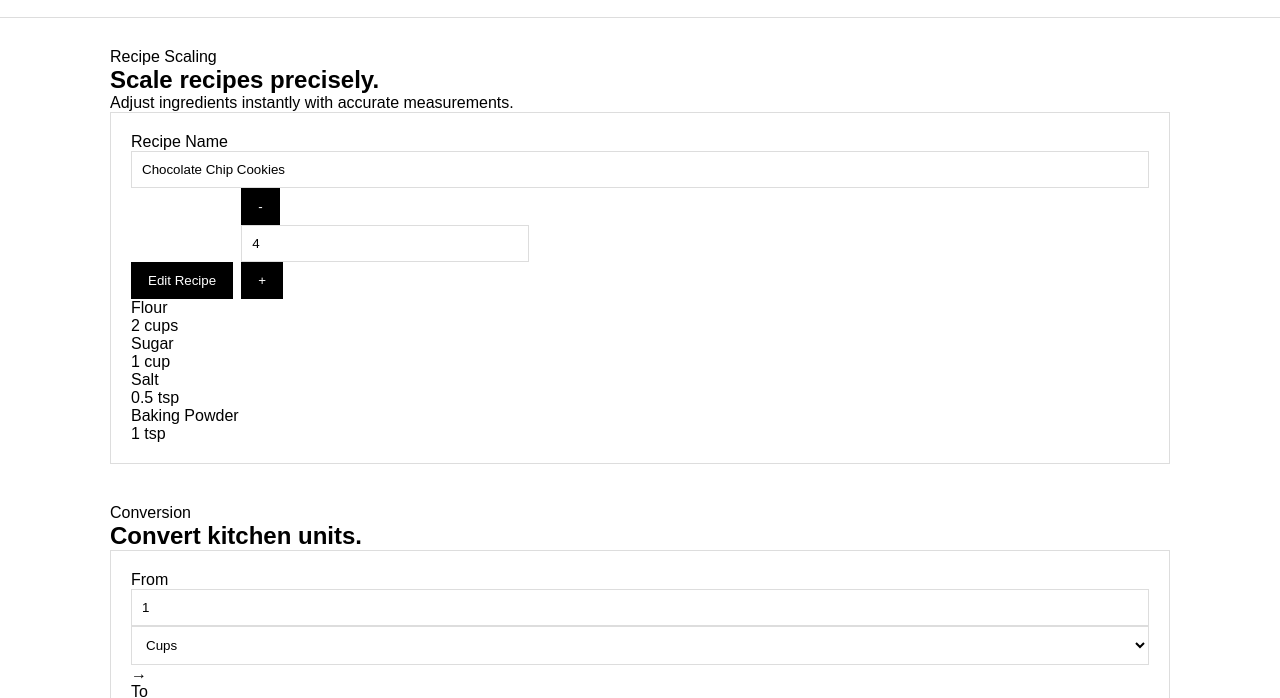
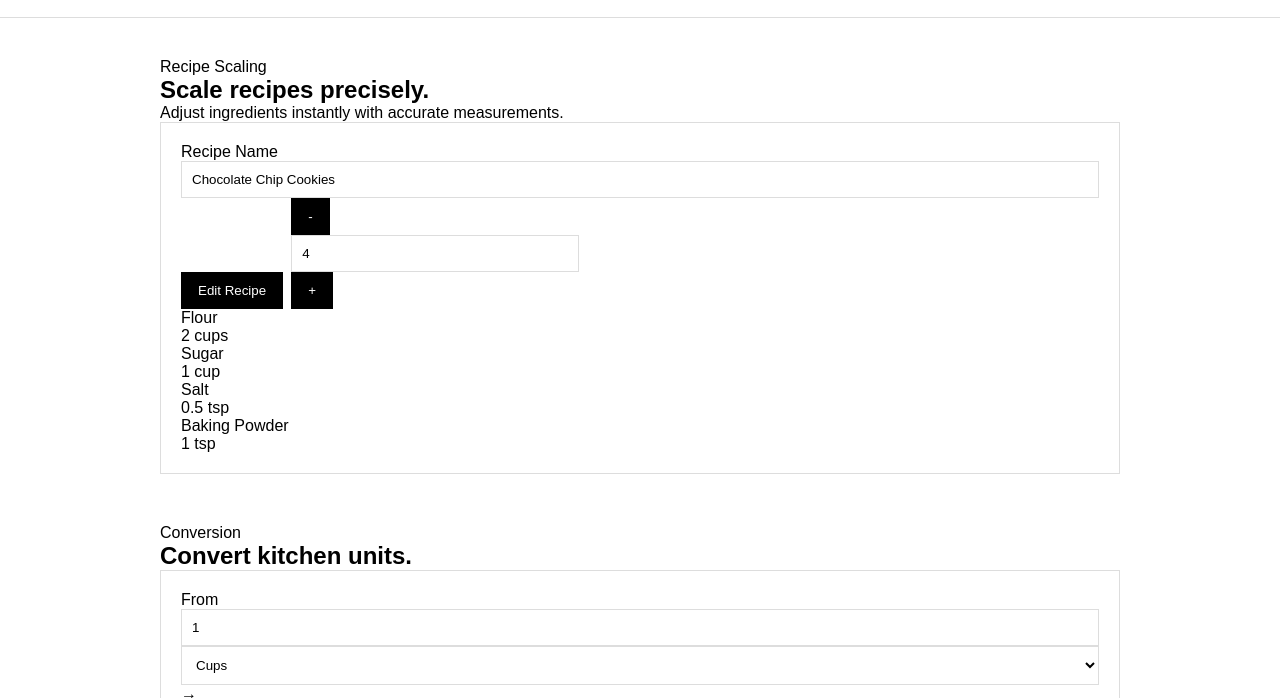
Before and after one commit to jovin-jijo/Recipe_Scale, a plain HTML site: page index.html in a window 1280 px wide. Shown: the part 60-758 px from the top of the page. Drawn offline with Linux system fonts and the light colour scheme.

Commit message:
Update layout.css

```diff
--- a/css/layout.css
+++ b/css/layout.css
@@ -11,16 +11,17 @@ body {
 }
 
 main {
-    max-width: 1100px;
-    margin: 0 auto;
-    padding: 30px 20px;
+    max-width: 1000px;
+    margin: auto;
+    padding: 40px 20px;
 }
 
 section {
-    margin-bottom: 40px;
+    margin-bottom: 50px;
 }
 
 img {
+    display: block;
     max-width: 100%;
 }
 
```
